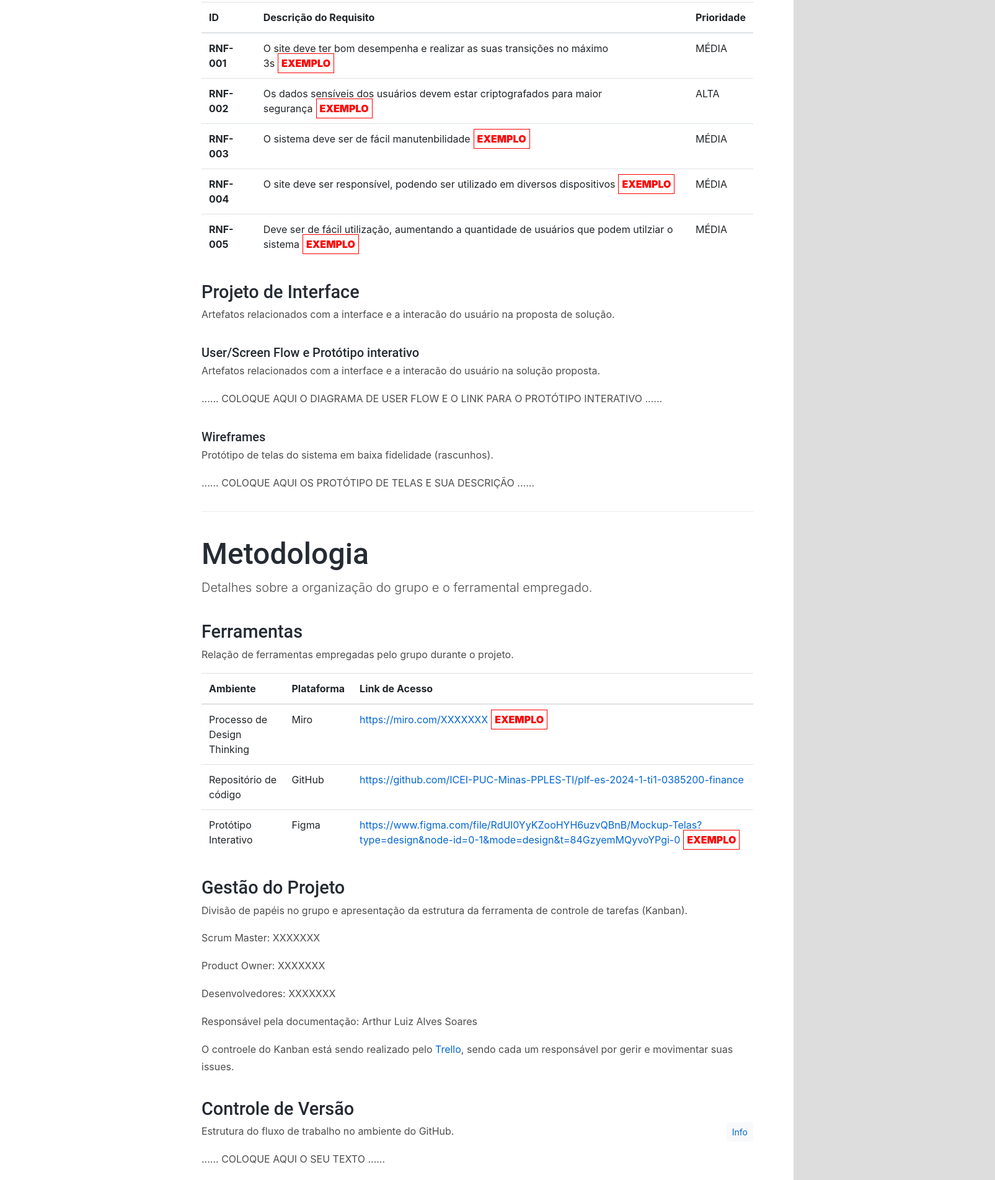
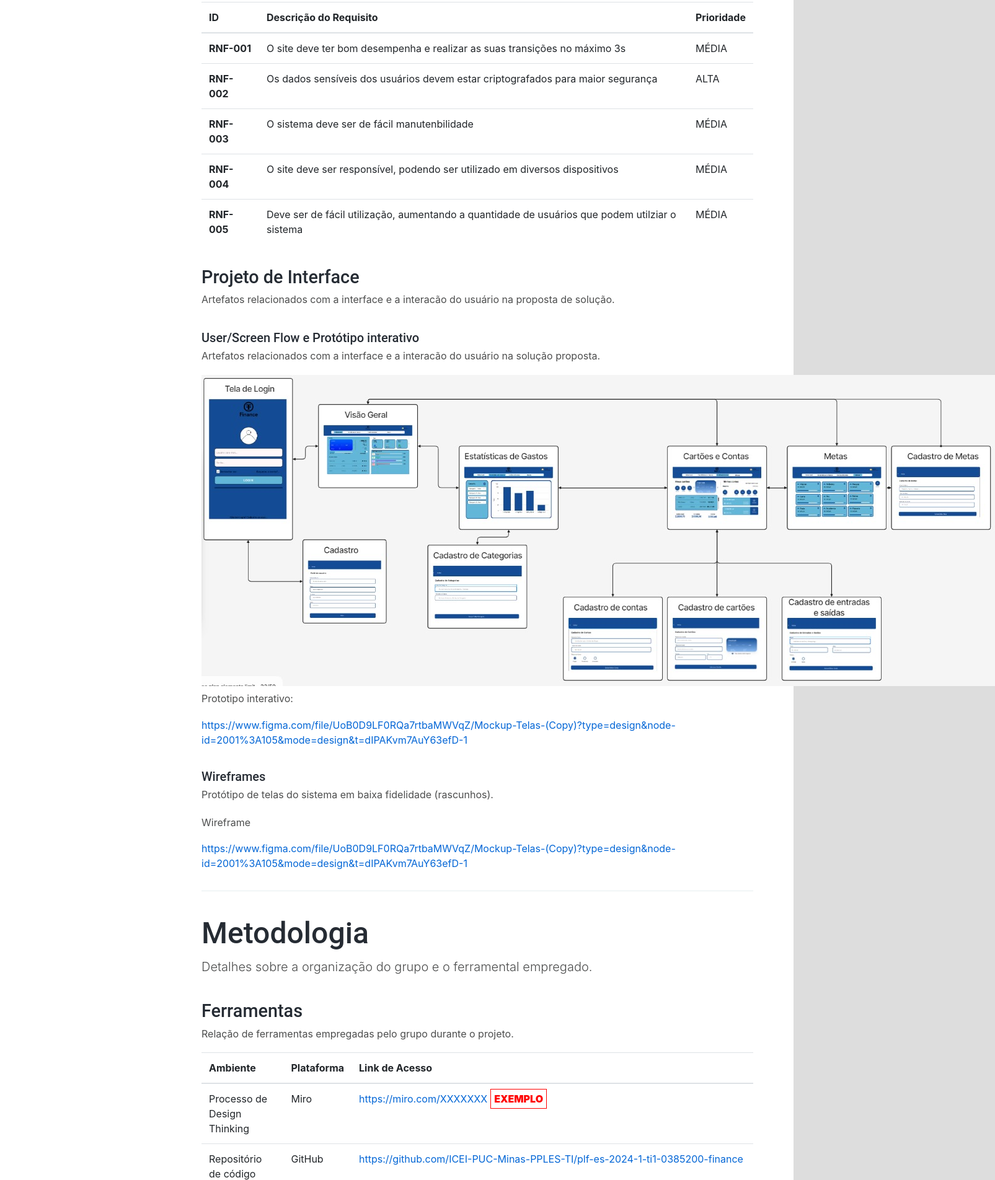
Before and after one commit to ICEI-PUC-Minas-PPLES-TI/plf-es-2024-1-ti1-0385200-finance, a plain HTML site: page docs/index.html in a window 1280 px wide. Shown: the part 3520-5424 px from the top of the page at 62% size, 1605 px wide, since content can reach past the window. Drawn offline with Linux system fonts and the light colour scheme.

Commit message:
atualizaca na documentacao do git
- wireframe interativo
- wireframe
- scrum
- userflow

```diff
--- a/docs/index.html
+++ b/docs/index.html
@@ -274,27 +274,27 @@
                   <tbody>
                       <tr>
                           <th scope="row">RNF-001</th>
-                          <td>O site deve ter bom desempenha e realizar as suas transições no máximo 3s<span class="exemplo">EXEMPLO</span></td>
+                          <td>O site deve ter bom desempenha e realizar as suas transições no máximo 3s</td>
                           <td>MÉDIA</td>
                       </tr>
                       <tr>
                           <th scope="row">RNF-002</th>
-                          <td>Os dados sensíveis dos usuários devem estar criptografados para maior segurança<span class="exemplo">EXEMPLO</span></td>
+                          <td>Os dados sensíveis dos usuários devem estar criptografados para maior segurança</td>
                           <td>ALTA</td>
                       </tr>
                       <tr>
                           <th scope="row">RNF-003</th>
-                          <td>O sistema deve ser de fácil manutenbilidade<span class="exemplo">EXEMPLO</span></td>
+                          <td>O sistema deve ser de fácil manutenbilidade</td>
                           <td>MÉDIA</td>
                       </tr>
                       <tr>
                           <th scope="row">RNF-004</th>
-                          <td>O site deve ser responsível, podendo ser utilizado em diversos dispositivos<span class="exemplo">EXEMPLO</span></td>
+                          <td>O site deve ser responsível, podendo ser utilizado em diversos dispositivos</td>
                           <td>MÉDIA</td>
                       </tr>
                       <tr>
                           <th scope="row">RNF-005</th>
-                          <td>Deve ser de fácil utilização, aumentando a quantidade de usuários que podem utilziar o sistema<span class="exemplo">EXEMPLO</span></td>
+                          <td>Deve ser de fácil utilização, aumentando a quantidade de usuários que podem utilziar o sistema</td>
                           <td>MÉDIA</td>
                       </tr>
                   </tbody>
@@ -309,7 +309,10 @@
               <section>
                 <h5>User/Screen Flow e Protótipo interativo</h5>
                 <p>Artefatos relacionados com a interface e a interacão do usuário na solução proposta.</p>
-                <p>......  COLOQUE AQUI O DIAGRAMA DE USER FLOW E O LINK PARA O PROTÓTIPO INTERATIVO ......</p>
+
+                <img src="./assets/images/userflow.jpg" alt="">
+                <p>Prototipo interativo:</p>
+                <a href="https://www.figma.com/file/UoB0D9LF0RQa7rtbaMWVqZ/Mockup-Telas-(Copy)?type=design&node-id=2001%3A105&mode=design&t=dIPAKvm7AuY63efD-1">https://www.figma.com/file/UoB0D9LF0RQa7rtbaMWVqZ/Mockup-Telas-(Copy)?type=design&node-id=2001%3A105&mode=design&t=dIPAKvm7AuY63efD-1</a>
               </section>
 
               <section>
@@ -318,7 +321,8 @@
                 <div class="alert alert-warning collapse" role="alert" id="collapseWireframes">
                   <p>Os Wireframes são protótipos das telas da aplicação usados em design de interface para sugerir a estrutura de um site web e seu relacionamentos entre suas páginas. Um wireframe web é uma ilustração semelhante ao layout de elementos fundamentais na interface. <img  class="img-fluid" src="assets/images/exemplo-wireframe.png" alt="Exemplo de wireframe"></p>
                 </div>
-                <p>...... COLOQUE AQUI OS PROTÓTIPO DE TELAS E SUA DESCRIÇÃO ......</p>
+                <p>Wireframe</p>
+                <a href="https://www.figma.com/file/UoB0D9LF0RQa7rtbaMWVqZ/Mockup-Telas-(Copy)?type=design&node-id=2001%3A105&mode=design&t=dIPAKvm7AuY63efD-1">https://www.figma.com/file/UoB0D9LF0RQa7rtbaMWVqZ/Mockup-Telas-(Copy)?type=design&node-id=2001%3A105&mode=design&t=dIPAKvm7AuY63efD-1</a>
               </section>
 
             </section>
@@ -355,7 +359,7 @@
                     <tr>
                         <td>Protótipo Interativo</td>
                         <td>Figma</td>
-                        <td><a href="https://www.figma.com/file/RdUl0YyKZooHYH6uzvQBnB/Mockup-Telas?type=design&node-id=0-1&mode=design&t=84GzyemMQyvoYPgi-0">https://www.figma.com/file/RdUl0YyKZooHYH6uzvQBnB/Mockup-Telas?type=design&node-id=0-1&mode=design&t=84GzyemMQyvoYPgi-0</a><span class="exemplo">EXEMPLO</span></td>
+                        <td><a href="https://www.figma.com/file/UoB0D9LF0RQa7rtbaMWVqZ/Mockup-Telas-(Copy)?type=design&node-id=2001%3A105&mode=design&t=pMYLSZPil1btUqum-1">https://www.figma.com/file/UoB0D9LF0RQa7rtbaMWVqZ/Mockup-Telas-(Copy)?type=design&node-id=2001%3A105&mode=design&t=pMYLSZPil1btUqum-1</a></td>
                     </tr>
                 </tbody>
               </table>
@@ -364,9 +368,9 @@
             <section id="ti_gestao_projeto">
               <h4>Gestão do Projeto</h4>
               <p>Divisão de papéis no grupo e apresentação da estrutura da ferramenta de controle de tarefas (Kanban).</p>
-              <p>Scrum Master: XXXXXXX</p>
-              <p>Product Owner: XXXXXXX</p>
-              <p>Desenvolvedores: XXXXXXX</p>
+              <p>Scrum Master: Matheus Gaston Viana Silveira</p>
+              <p>Product Owner: Luiz Eduardo Oliveira Faria</p>
+              <p>Desenvolvedores: Arthur Almeida Scalioni Salles, Arthur Luiz Alves Soares, Guilherme Henrique Costa Alves, Lucas de Souza Pereira</p>
               <p>Responsável pela documentação: Arthur Luiz Alves Soares</p>
               <p>O controele do Kanban está sendo realizado pelo <a href="https://trello.com/b/dxPJqBZE/finance">Trello</a>, sendo cada um responsável por gerir e movimentar suas issues.</p>
             </section>
@@ -381,7 +385,7 @@
                   <img class="img-fluid" src="assets/images/exemplo-workflow.png" alt="">
                 </p>
               </div>
-              <p>......  COLOQUE AQUI O SEU TEXTO ......</p>
+              <p>Versão 1.1</p>
             </section>
           </section>
           <hr class="divider">
@@ -580,7 +584,11 @@
             <div class="alert alert-warning collapse" role="alert" id="collapseReferencias">
               <p>Apresente as referências bibliográficas utilizadas no projeto. Inclua itens como: (1) livros, artigos, tutoriais, etc. utilizados no desenvolvimento da solução; (2) links para sites, blogs, etc. utilizados no desenvolvimento da solução.</p>
             </div>
-            <p>......  COLOQUE AQUI O SEU TEXTO ......</p>
+            <a href="https://agenciabrasil.ebc.com.br/radioagencia-nacional/economia/audio/2022-03/quase-78-da-populacao-esta-endividada-no-brasil">https://agenciabrasil.ebc.com.br/radioagencia-nacional/economia/audio/2022-03/quase-78-da-populacao-esta-endividada-no-brasil</a>
+            <a href="https://www.spcbrasil.org.br/uploads/st_imprensa/release_pesquisa_educacao_financeira_vf.pdf
+            https://www.infomoney.com.br/minhas-financas/quase-7-em-cada-10-brasileiros-nao-tem-reserva-financeira-aponta-datafolha/#:~:text=É%20o%20que%20revela%20pesquisa,por%20mais%20de%20um%20ano.">https://www.spcbrasil.org.br/uploads/st_imprensa/release_pesquisa_educacao_financeira_vf.pdf
+            https://www.infomoney.com.br/minhas-financas/quase-7-em-cada-10-brasileiros-nao-tem-reserva-financeira-aponta-datafolha/#:~:text=É%20o%20que%20revela%20pesquisa,por%20mais%20de%20um%20ano.</a>
+            <a href="https://www.infomoney.com.br/minhas-financas/quase-7-em-cada-10-brasileiros-nao-tem-reserva-financeira-aponta-datafolha/#:~:text=É%20o%20que%20revela%20pesquisa,por%20mais%20de%20um%20ano">https://www.infomoney.com.br/minhas-financas/quase-7-em-cada-10-brasileiros-nao-tem-reserva-financeira-aponta-datafolha/#:~:text=É%20o%20que%20revela%20pesquisa,por%20mais%20de%20um%20ano</a>
           </section>
 
         </div>
```
